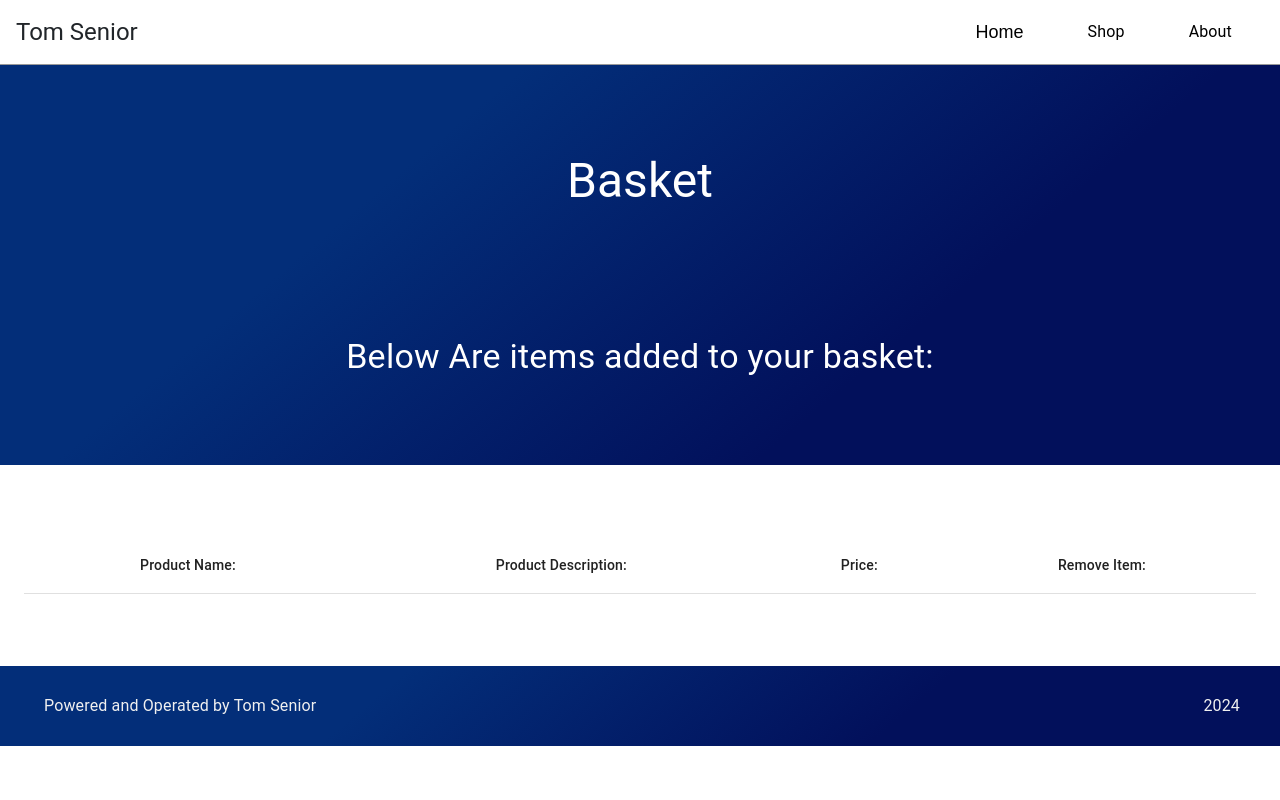
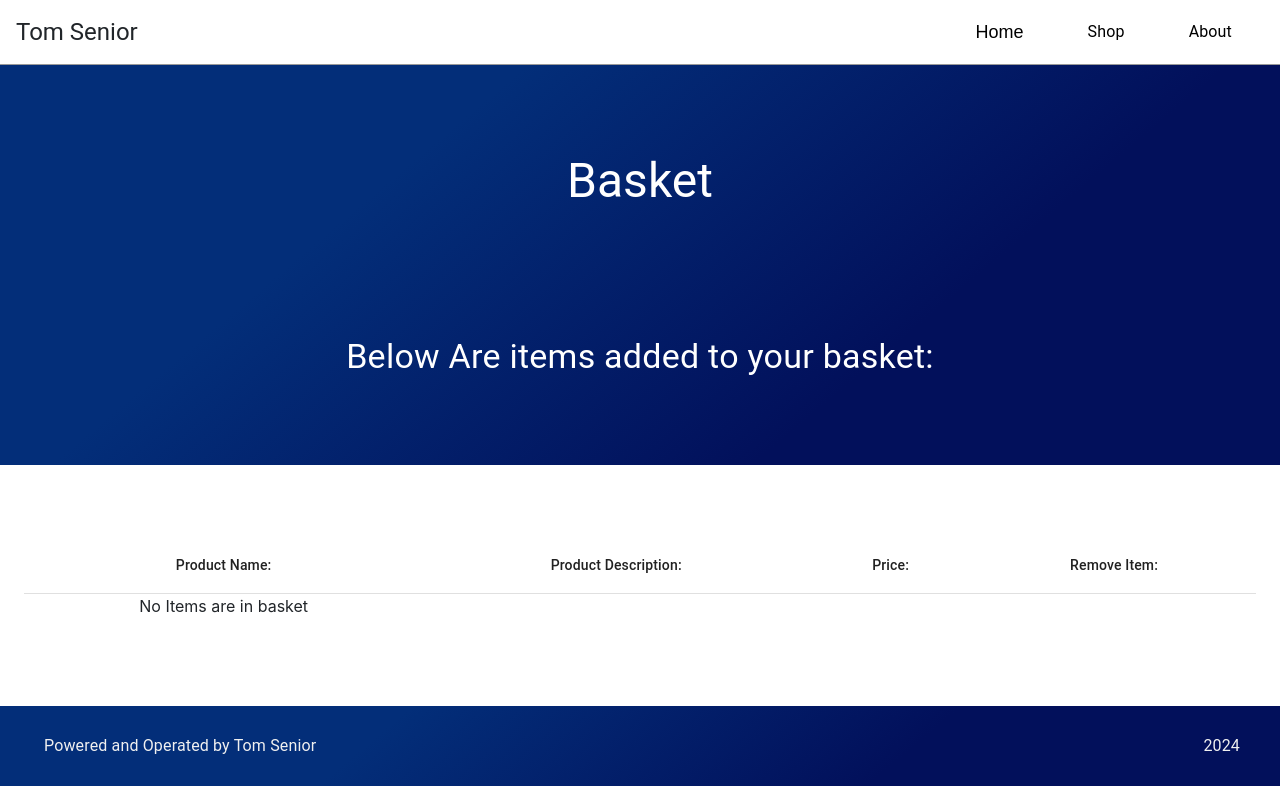
Before and after one commit to tomsenior20/ShoppingApplication, a React (Create React App) app: page /basket in a window 1280 px wide. Built offline with nearby package versions, Linux system fonts and the light colour scheme.

Commit message:
added check for 0 items in basket

```diff
--- a/src/PageJSX/Basket.jsx
+++ b/src/PageJSX/Basket.jsx
@@ -16,6 +16,10 @@ export default function Basket() {
             setCurrentOrder(JSON.parse(order));
         }
     },[])
+
+    function removeFromBasket(){
+        console.log(removeFromBasket);
+    }
     return(
         <div>
             <Nav />
@@ -35,7 +39,8 @@ export default function Basket() {
                         </TableRow>
                     </TableHead>
                     <TableBody>
-                        {currentOrder.map((item,index) => (
+                        {currentOrder.length > 0 ? (
+                            currentOrder.map((item,index) => (
                             <TableRow key={index}>
                                 <TableCell className='text-center'>{item.Name}</TableCell>
                                 <TableCell className='text-center'>{item.Description}</TableCell>
@@ -46,7 +51,11 @@ export default function Basket() {
                                     </Button>
                                 </TableCell>
                             </TableRow>
-                        ))}
+                        ))) :
+                            <TableRow className='text-center p-1'>
+                                <p>No Items are in basket</p>
+                            </TableRow>
+                        }
                     </TableBody>
                 </Table>
             </TableContainer>
```
